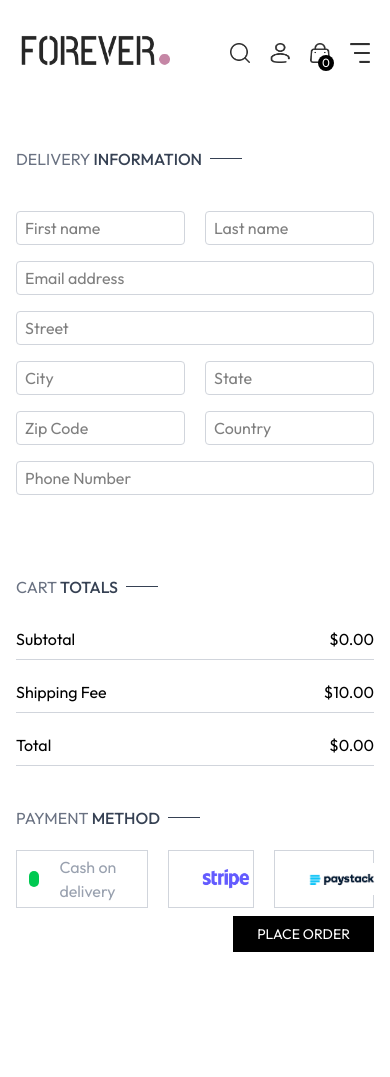
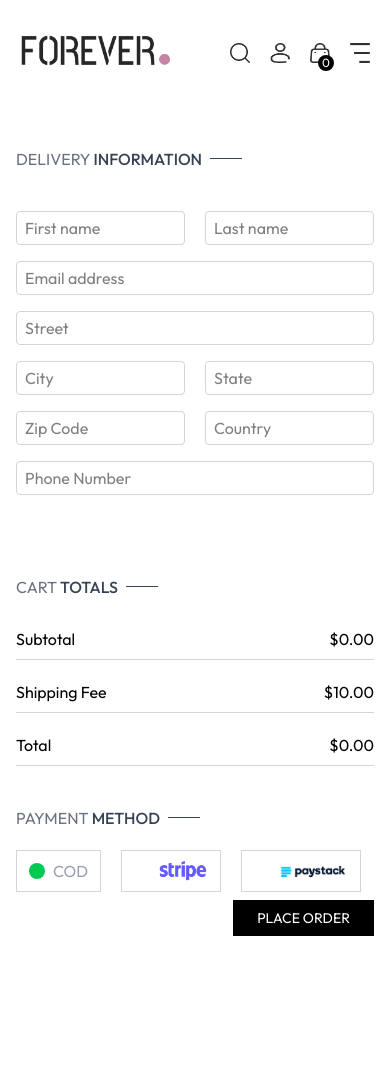
Before and after one commit to StephenAdedayo/steveapp, a React (Vite) app in the folder frontend/: page /placeOrder in a window 390 px wide. Shown: the top 1077 px of the page. Built offline with nearby package versions, Linux system fonts and the light colour scheme; no server answers.

Commit message:
responsiveness

```diff
--- a/frontend/src/pages/PlaceOrder.jsx
+++ b/frontend/src/pages/PlaceOrder.jsx
@@ -155,19 +155,19 @@ const PlaceOrder = () => {
         <div className='mt-10'>
         <Text text1={'Payment'} text2={'Method'}/>
 
-        <div className='flex gap-5 mt-5'>
-           <div className='flex items-center gap-5 border border-gray-300 px-3 py-1' onClick={() => setMethod("cod")}>
+        <div className='flex flex-wrap gap-5 mt-5'>
+           <div className='flex items-center lg:gap-5 gap-2 border border-gray-300 px-3 py-1' onClick={() => setMethod("cod")}>
             <p className={`${method === 'cod' ? "bg-green-500" : ""} h-4 rounded-full w-4  `}></p>
-            <p className='text-gray-400'>Cash on delivery</p>
+            <p className='text-gray-400'>COD</p>
            </div>
 
-           <div className='flex items-center gap-5 border border-gray-300 px-3 py-1' onClick={() => setMethod("stripe")}>
+           <div className='flex items-center lg:gap-5 gap-2 border border-gray-300 px-3 py-1' onClick={() => setMethod("stripe")}>
             <p className={`${method === 'stripe' ? "bg-green-500" : ""} h-4 rounded-full w-4  `}></p>
             {/* <p className='text-gray-400'>Cash on delivery</p> */}
             <img className='w-[50px]' src={assets.stripe_logo} alt="" />
            </div>
 
-           <div className='flex items-center gap-5 border border-gray-300 px-3 py-1' onClick={() => setMethod("paystack")}>
+           <div className='flex items-center lg:gap-5 gap-2 border border-gray-300 px-3 py-1' onClick={() => setMethod("paystack")}>
             <p className={`${method === 'paystack' ? "bg-green-500" : ""} h-4 rounded-full w-4  `}></p>
             {/* <p className='text-gray-400'>Cash on delivery</p> */}
             <img className='w-[70px]' src={assets.paystack} alt="" />
```
